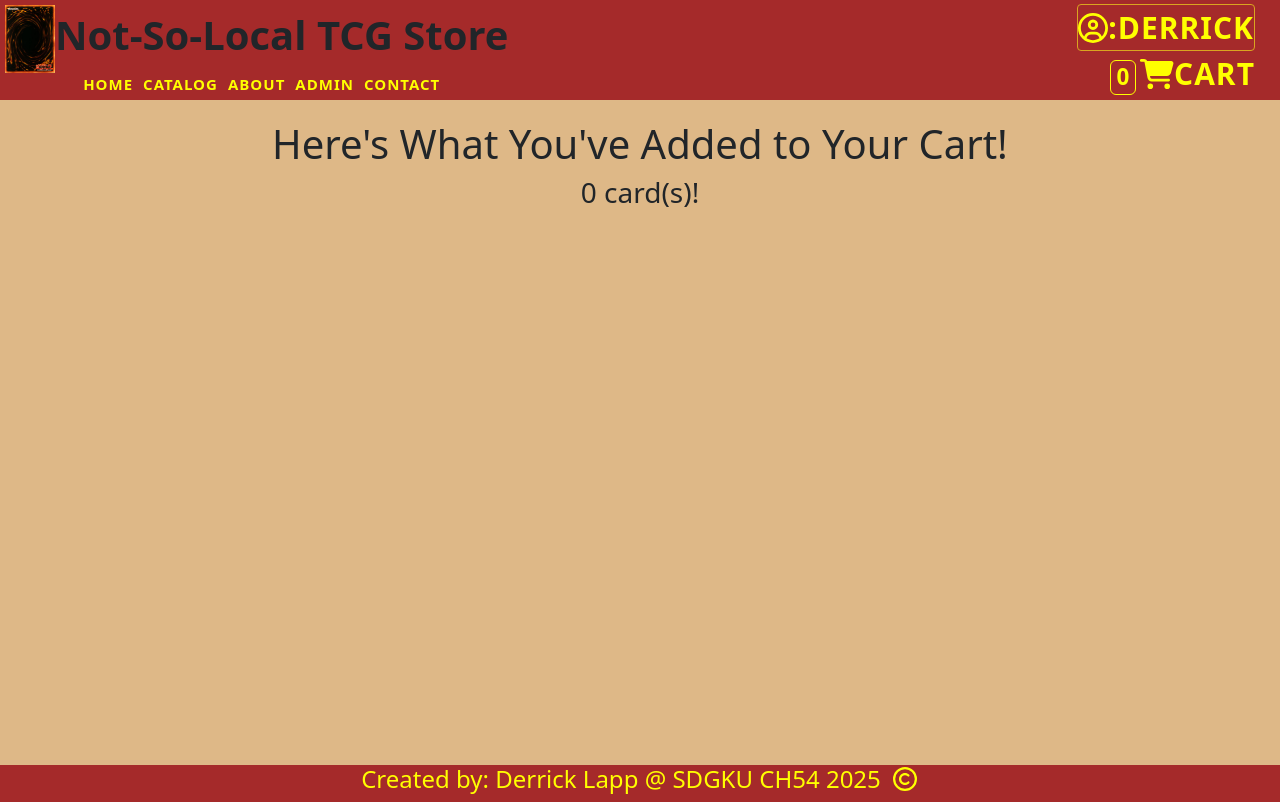
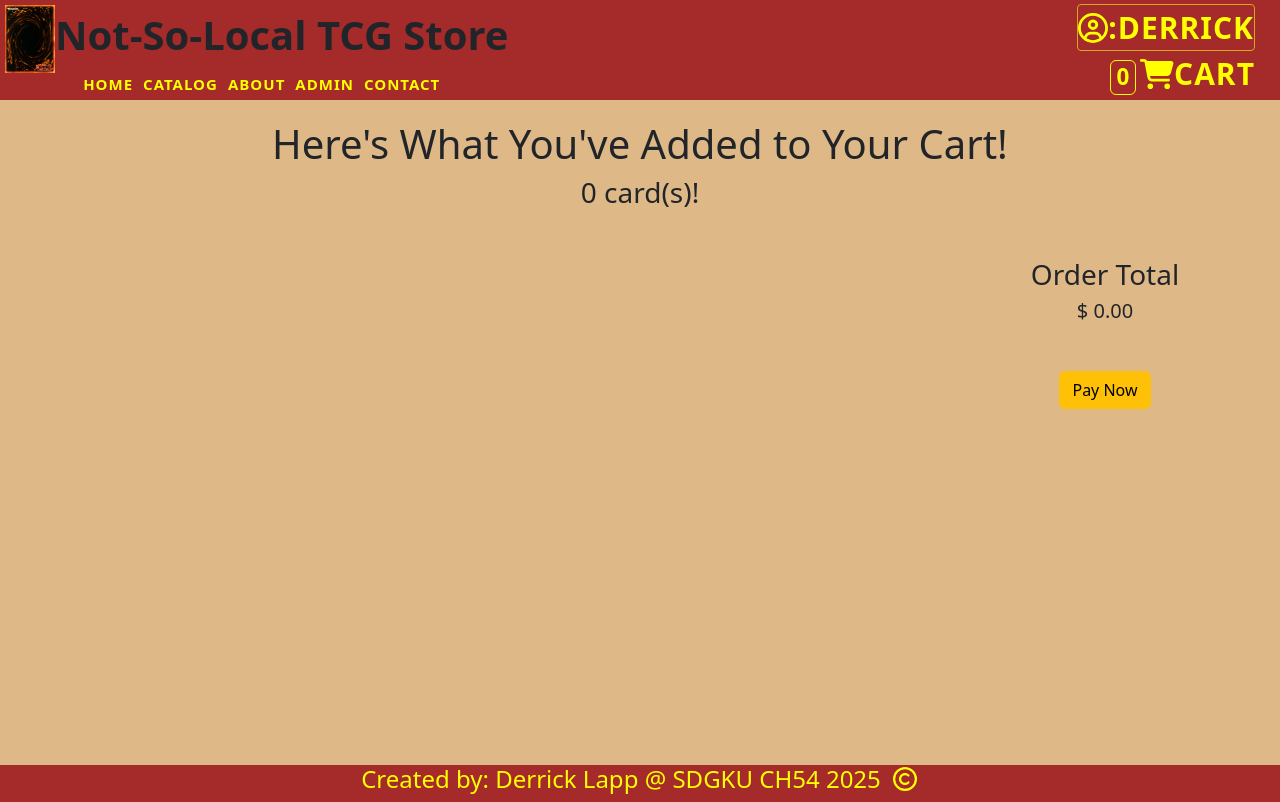
Before and after one commit to DerrickLapp/online-store, a React (Create React App) app: page /cart in a window 1280 px wide. Built offline with nearby package versions, Linux system fonts and the light colour scheme.

Commit message:
FSDI110 Class 1 - Worked with Cart Page

```diff
--- a/src/pages/cart.css
+++ b/src/pages/cart.css
@@ -5,3 +5,58 @@
 .cart h1{
     text-align: center;
 }
+
+.cart .cartParent{
+    display: flex;
+    flex-direction: row;
+    margin: auto;
+    padding-top: 20px;
+}
+
+.cart .cartProds{
+    flex: 3;
+}
+
+.cart .side-menu{
+    flex: 1;
+    padding-top: 20px;
+}
+
+.cart .side-menu button{
+    margin-top: 40px;
+}
+.cart .side-menu button:hover{
+    background-color: brown;
+    color: yellow;
+    text-transform: uppercase;
+}
+
+.cart .prod-in-cart{
+    display: flex;
+    align-items: center;
+    border: 1px solid brown;
+    border-radius: 3px;
+    margin-bottom: 12px;
+    justify-content: space-between;
+}
+
+.cart .cartProds label{
+    padding: 5px;
+    margin-left: 5px;
+}
+
+.cart .cartProds img{
+    margin-top: 15px;
+    margin-bottom: 15px;
+    margin-left: 5px;
+    width: 160px;
+    height: 240px;
+}
+
+.cart .prod-in-cart h5{
+    flex: 3;
+}
+
+.cart .prod-in-cart label{
+    flex: 1;
+}
--- a/src/pages/cart.jsx
+++ b/src/pages/cart.jsx
@@ -4,7 +4,9 @@ import DataContext from "../stateManagement/dataContext";
 
 function Cart(){
 
-    const cart = useContext(DataContext).cart;
+    let cart = useContext(DataContext).cart;
+
+
 
     //calculates the total number of products in the cart
     function calcNumProds() {
@@ -18,10 +20,42 @@ function Cart(){
 
     }
 
+    function getTotal(){
+        let total = 0;
+
+        for(let i=0; i<cart.length; i++){
+            const prod = cart[i];
+            total += (prod.quantity * prod.price);
+        }
+
+        return total.toFixed(2);
+    }
+
+
+
     return(
         <div className="cart page">
             <h1>Here's What You've Added to Your Cart!</h1>
             <h3>{calcNumProds()} card(s)!</h3>
+
+            <div className="cartParent">
+                <div className="cartProds">
+                    {cart.map(prod => <div className="prod-in-cart">
+                        <img src={prod.image} alt="" />
+                        <h5>{prod.title}</h5>
+                        <label>Price: ${prod.price.toFixed(2)}</label>
+                        <label>Qty: {prod.quantity}</label>
+                        <label>Total: ${(prod.price * prod.quantity).toFixed(2)}</label>
+                    </div>)}
+                </div>
+
+                <div className="side-menu">
+                    <h3>Order Total</h3>
+                    <h5>$ {getTotal()}</h5>
+
+                    <button className="btn btn-warning">Pay Now</button>
+                </div>
+            </div>
         </div>
     )
 
--- a/src/pages/catalog.jsx
+++ b/src/pages/catalog.jsx
@@ -80,7 +80,7 @@ function Catalog(){
                 {categories.map(cate => <button className='btn btn-sm btn-warning catebtn'>{cate}</button>)}
             </div>
 
-            {catalog.map(prod => <Product data= {prod}></Product>)}
+            {catalog.map(prod => <Product key={prod._id} data= {prod}></Product>)}
         </div>
     );
 }
```
